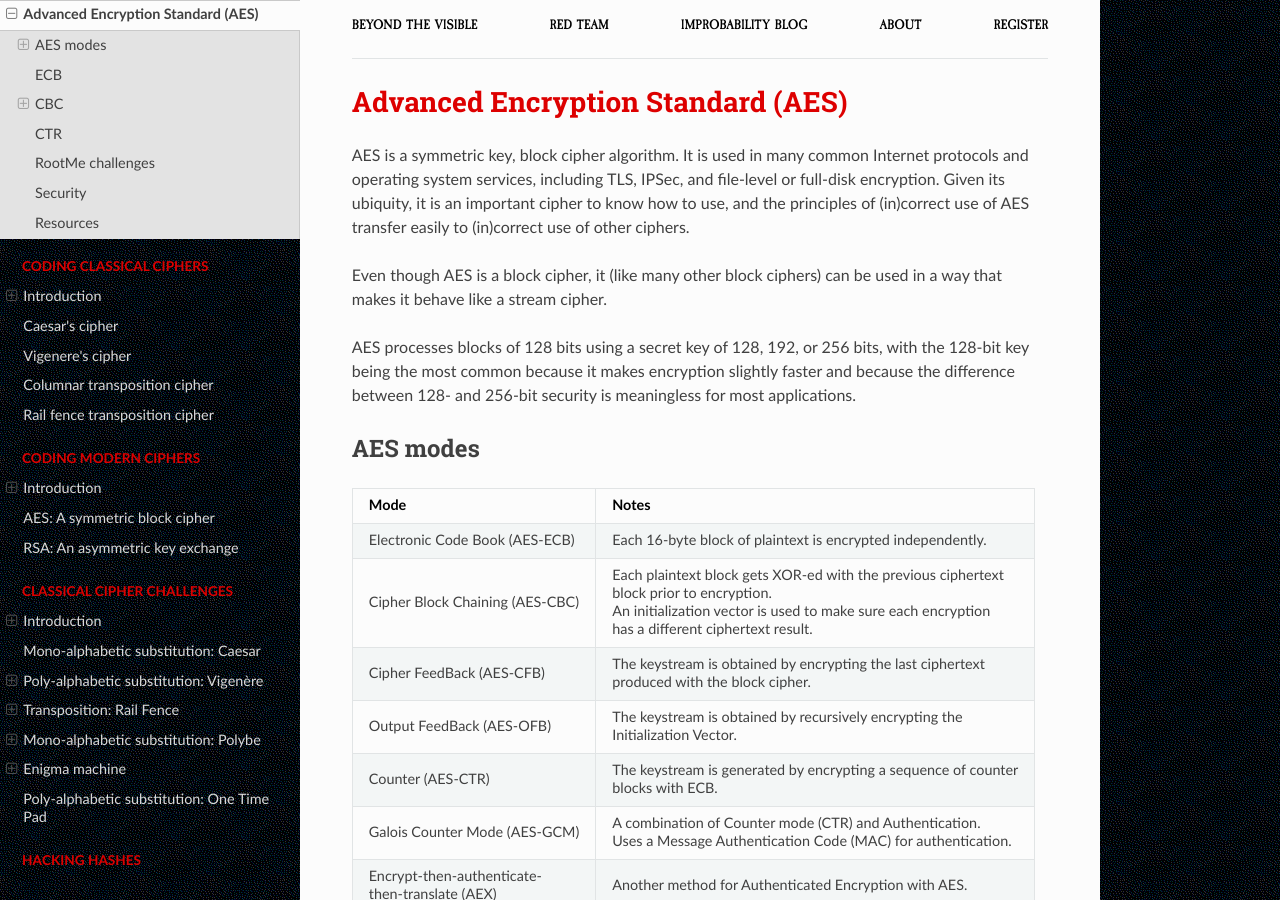
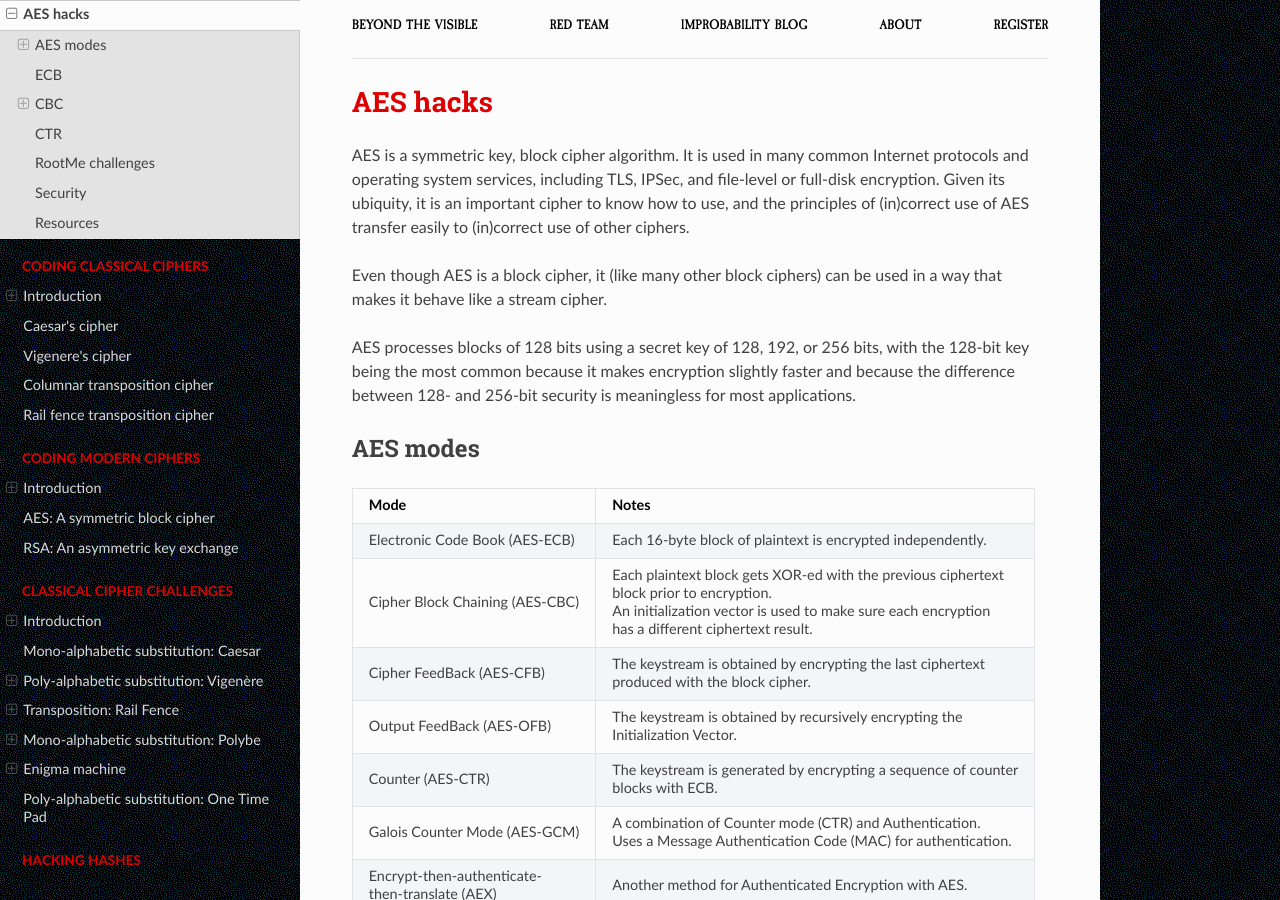
Before and after one commit to tymyrddin/red-crypt, a Sphinx documentation site: the page built from source/docs/notes/aes.md, in a window 1280 px wide and 900 px high. Built offline with Sphinx 7.4.7 and the Read the Docs theme 2.0.0, drawn with Linux system fonts in a browser that asks for light colours.

Commit message:
Finishing up for now

```diff
--- a/source/docs/notes/aes.md
+++ b/source/docs/notes/aes.md
@@ -1,4 +1,4 @@
-# Advanced Encryption Standard (AES)
+# AES hacks
 
 AES is a symmetric key, block cipher algorithm. It is used in many common Internet protocols and operating system services, including TLS, IPSec, and file-level or full-disk encryption. Given its ubiquity, it is an important cipher to know how to use, and the principles of (in)correct use of AES transfer easily to (in)correct use of other ciphers.
 
```
